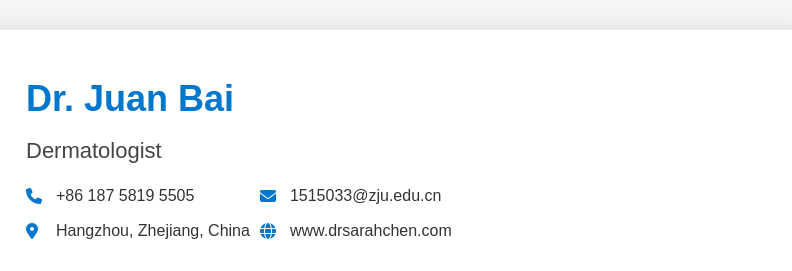
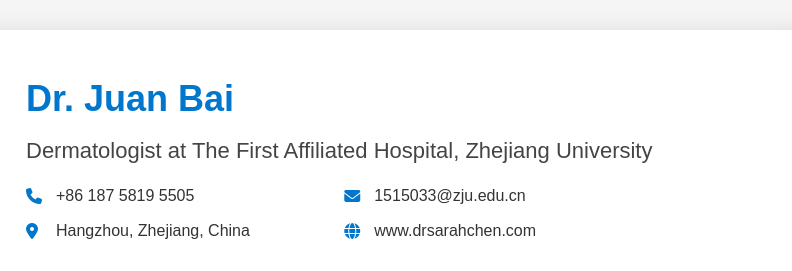
Before and after one commit to koulei67/bj-resume, a website built with webpack: page index.html in a window 1280 px wide. Shown: the top 271 px of the page, 334-1126 px from the left. Built offline with nearby package versions, Linux system fonts and the light colour scheme.

Commit message:
Update index.html

```diff
--- a/index.html
+++ b/index.html
@@ -16,7 +16,7 @@
         </div>
         <div class="profile-details">
           <h1>Dr. Juan Bai</h1>
-          <h2>Dermatologist</h2>
+          <h2>Dermatologist at The First Affiliated Hospital, Zhejiang University</h2>
           <div class="contact-info">
             <p><i class="fas fa-phone"></i> +86 187 5819 5505</p>
             <p><i class="fas fa-envelope"></i> 1515033@zju.edu.cn</p>
```
